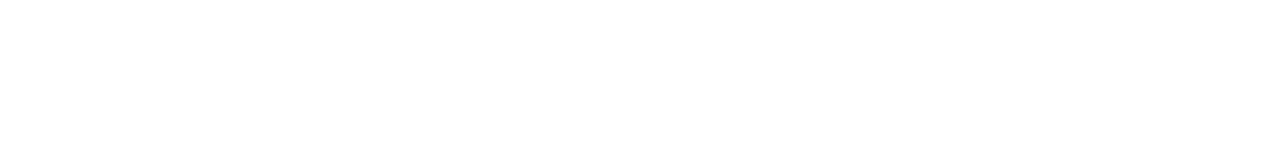
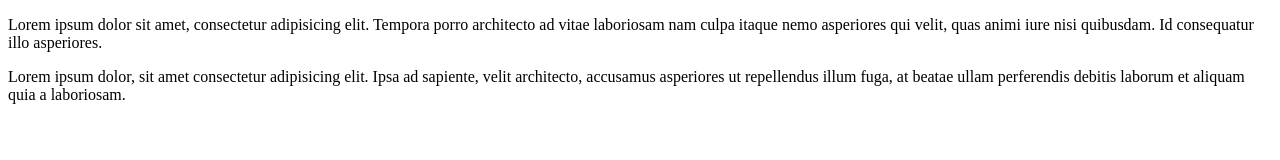
Before and after one commit to coderoadpl/frontend--git-linux--task-11, a plain HTML site: page index.html in a window 1280 px wide. Drawn offline with Linux system fonts and the light colour scheme.

Commit message:
Content added

```diff
--- a/index.html
+++ b/index.html
@@ -1,11 +1,27 @@
 <!DOCTYPE html>
 <html lang="en">
+
 <head>
     <meta charset="UTF-8">
-    <meta name="viewport" content="width=device-width, initial-scale=1.0">
+    <meta
+        name="viewport"
+        content="width=device-width, initial-scale=1.0"
+    >
     <title>Document</title>
 </head>
+
 <body>
 
+    <p>
+        Lorem ipsum dolor sit amet, consectetur adipisicing elit. Tempora porro architecto ad vitae laboriosam nam culpa
+        itaque nemo asperiores qui velit, quas animi iure nisi quibusdam. Id consequatur illo asperiores.
+    </p>
+
+    <p>
+        Lorem ipsum dolor, sit amet consectetur adipisicing elit. Ipsa ad sapiente, velit architecto, accusamus
+        asperiores ut repellendus illum fuga, at beatae ullam perferendis debitis laborum et aliquam quia a laboriosam.
+    </p>
+
 </body>
+
 </html>
```
